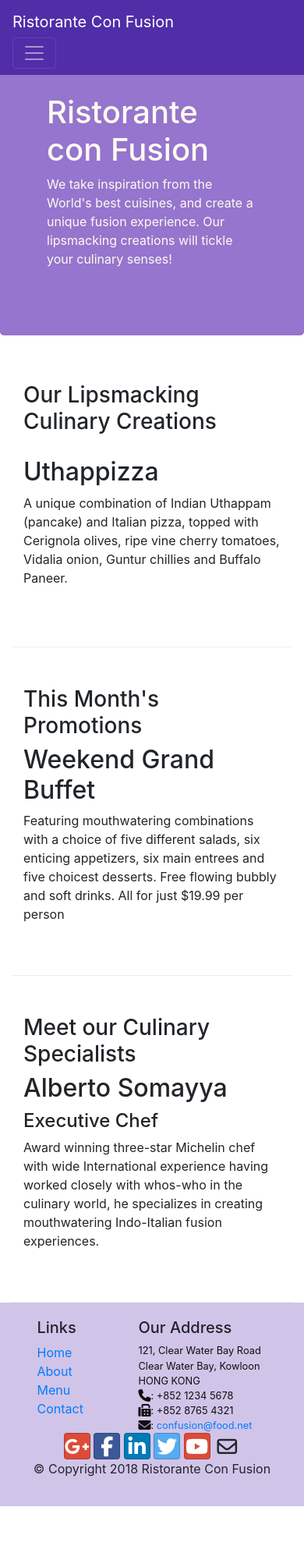
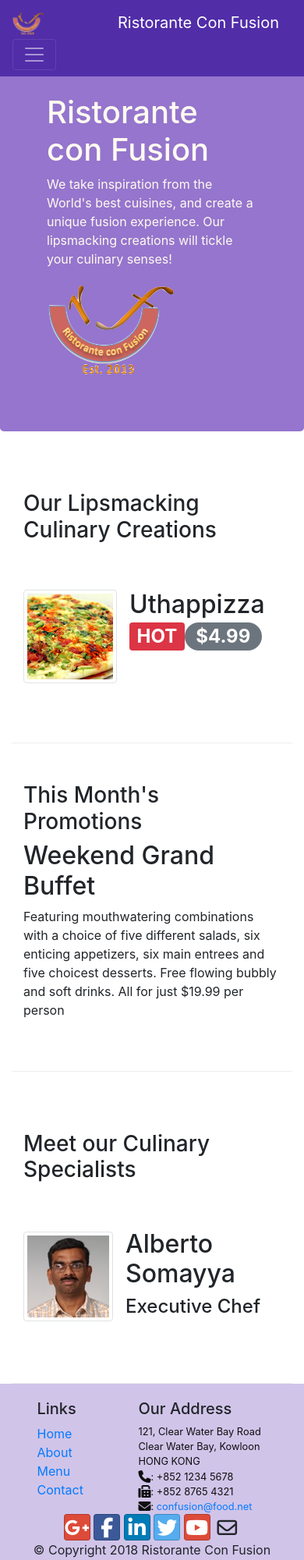
Before and after one commit to subodhakal123/Bootstrap_Project, a website: page index.html in a window 390 px wide. Shown: the top 2000 px of the page at 78% size. Before the commit the page ends 1931 px from the top, so only its background shows below. Drawn offline with nearby package versions, Linux system fonts and the light colour scheme.

Commit message:
added images, logo and badges

```diff
--- a/index.html
+++ b/index.html
@@ -20,6 +20,7 @@
     <!-- adding a navigation bar to provide link on the webpage -->
     <nav class="navbar navbar-dark navbar-expand-sm fixed-top">
         <div class="container">
+            <a class="navbar-brand mr-auto" href="#"><img src="img/logo.png" height="30" width="41"></a>
            <a class="navbar-brand" href="#">Ristorante Con Fusion</a>
            <!-- ul is enclosed within the folling div to hide it when viewed in small screen -->
            <div class="collapse navbar-collapse" id="Navbar">
@@ -44,7 +45,8 @@
                     <h1>Ristorante con Fusion</h1>
                     <p>We take inspiration from the World's best cuisines, and create a unique fusion experience. Our lipsmacking creations will tickle your culinary senses!</p>
                 </div>
-                <div class="col-12 col-sm">
+                <div class="col-12 col-sm align-self-center">
+                    <img src="img/logo.png" class="img-fluid">
                 </div>
             </div>
         </div>
@@ -56,8 +58,18 @@
                 <h3>Our Lipsmacking Culinary Creations</h3>
             </div>
             <div class="col col-sm order-sm-first col-md">
-                <h2>Uthappizza</h2>
-                <p>A unique combination of Indian Uthappam (pancake) and Italian pizza, topped with Cerignola olives, ripe vine cherry tomatoes, Vidalia onion, Guntur chillies and Buffalo Paneer.</p>
+                <div class="media">
+                    <img class="d-flex mr-3 img-thumbnail align-self-center"
+                            src="img/uthappizza.png" alt="Uthappizza">
+                    <div class="media-body">
+                        <h2 class="mt-0">Uthappizza<span class="badge badge-danger">HOT</span><span class="badge badge-pill badge-secondary">$4.99</span></h2>
+                        <p class="d-none d-sm-block">A unique combination of Indian Uthappam (pancake) and
+                            Italian pizza, topped with Cerignola olives, ripe vine
+                            cherry tomatoes, Vidalia onion, Guntur chillies and
+                            Buffalo Paneer.</p>
+                    </div>
+                </div>
+
             </div>
         </div>
 
@@ -77,9 +89,20 @@
                 <h3>Meet our Culinary Specialists</h3>
             </div>
             <div class="col col-sm order-sm-first col-md">
-                <h2>Alberto Somayya</h2>
-                <h4>Executive Chef</h4>
-                <p>Award winning three-star Michelin chef with wide International experience having worked closely with whos-who in the culinary world, he specializes in creating mouthwatering Indo-Italian fusion experiences. </p>
+                <div class="media">
+                    <img class="d-flex mr-3 img-thumbnail align-self-center"
+                            src="img/alberto.png" alt="Alberto Somayya">
+                    <div class="media-body">
+                        <h2 class="mt-0">Alberto Somayya</h2>
+                        <h4>Executive Chef</h4>
+                        <p class="d-none d-sm-block">Award winning three-star Michelin chef with wide
+                            International experience having worked closely with
+                            whos-who in the culinary world, he specializes in
+                            creating mouthwatering Indo-Italian fusion experiences.
+                            </p>
+                    </div>
+                </div>
+
             </div>
         </div>
     </div>
```
Also changed, not shown: img/alberto.png (added), img/buffet.png (added), img/logo.png (added), img/uthappizza.png (added).
